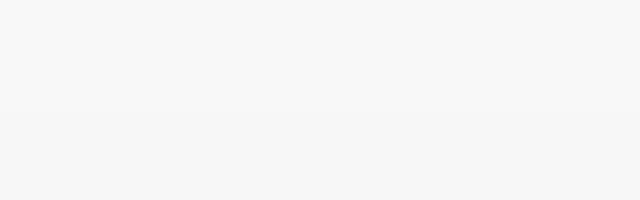
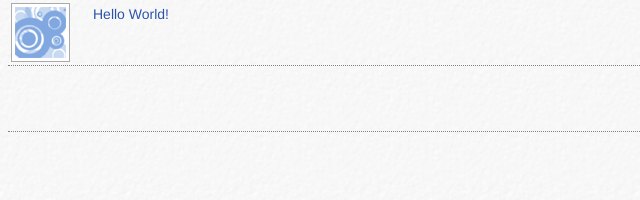
Before and after one commit to ymeng-think/awayday-2012, a plain HTML site: page Forum/forum-web/index.html in a window 1280 px wide. Shown: the whole page, without its empty margins (0-640 px from the left). Drawn offline with Linux system fonts and the light colour scheme.

Commit message:
[ymeng] first sample for forum web

```diff
--- a/Forum/forum-web/index.html
+++ b/Forum/forum-web/index.html
@@ -4,14 +4,23 @@
 	<meta charset="utf-8">
 	<meta name="viewport" content="width=device-width, initial-scale=1">
 	<title></title>
-	<link rel="stylesheet"  href="resources/css/themes/default/jquery.mobile-1.1.1.css" />
+	<link rel="stylesheet" href="resources/css/themes/default/jquery.mobile-1.1.1.css" />
+	<link rel="stylesheet" href="resources/css/app.css" />
 	<script src="resources/js/jquery.js"></script>
 	<script src="resources/js/jquery.mobile-1.1.1.js"></script>
-
 </head>
 <body>
-<div data-role="page" class="type-home">
-
-</div>
+    <div data-role="page" class="type-home">
+        <ul class="speech-list">
+            <li class="speech first">
+                <div class="photo-frame">
+                    <img src="resources/images/photo-sample.png" class="photo" />
+                </div>
+                <div class="text-pane">Hello World!</div>
+            </li>
+            <li class="speech"></li>
+            <li class="speech"></li>
+        </ul>
+    </div>
 </body>
 </html>
--- /dev/null
+++ b/Forum/forum-web/resources/css/app.css
@@ -0,0 +1,41 @@
+.type-home {
+    background: url(../images/background.png);
+}
+
+.speech-list {
+    margin: 0;
+    padding: 0 8px;
+}
+
+.speech {
+    border-top: dotted 1px gray;
+    min-height: 65px;
+}
+
+.speech.first {
+    border-top-style: none;
+}
+
+.photo-frame {
+    background: white;
+    border: solid 1px #AAAAAA;
+    float: left;
+    height: 57px;
+    margin: 3px;
+    width: 57px;
+}
+
+.photo {
+    height: 51px;
+    left: 3px;
+    position: relative;
+    top: 3px;
+    width: 51px;
+}
+
+.text-pane {
+    color: #2C53A6;
+    float: left;
+    font-size: 14px;
+    margin: 6px 3px 6px 20px;
+}
```
Also changed, not shown: Forum/forum-web/resources/images/background.png (added), Forum/forum-web/resources/images/photo-sample.png (added).
